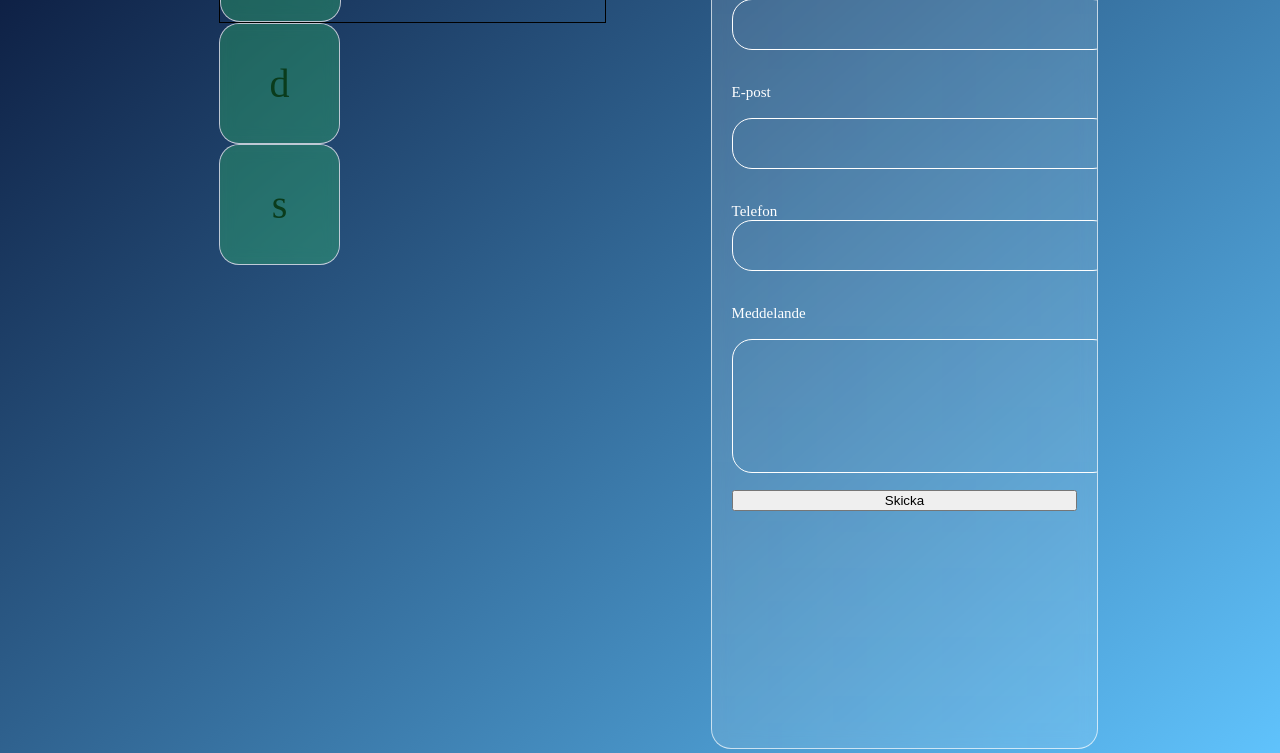
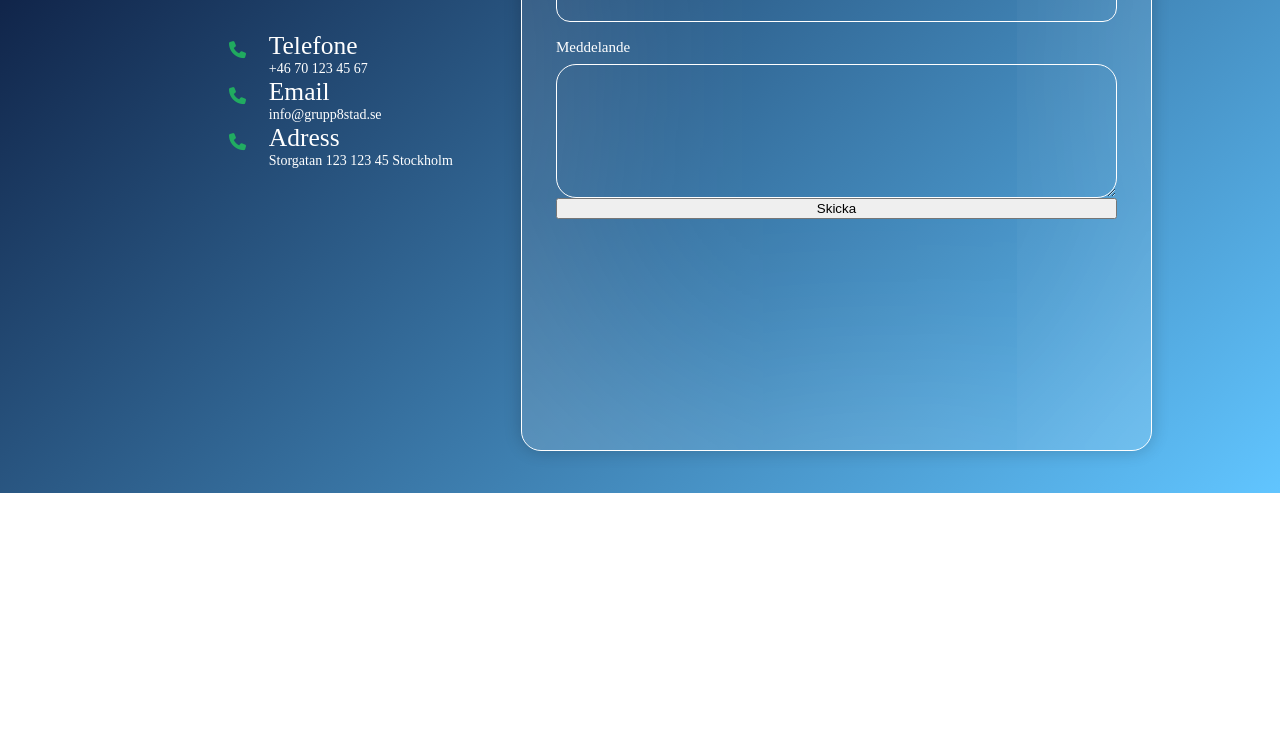
Before and after one commit to JohanssonJacob/ProjektarbeteGrupp8, a plain HTML site: page pages/contact-us.html in a window 1280 px wide. Shown: the part 307-1060 px from the top of the page. After the commit the page ends 800 px from the top, so only its background shows below. Drawn offline with Linux system fonts and the light colour scheme.

Commit message:
padding position of contact page

```diff
--- a/css/_mixins.scss
+++ b/css/_mixins.scss
@@ -1,6 +1,7 @@
 @use "sass:color";
 @use "sass:map";
 @use "./variables" as vars;
+
 @mixin respond-up($point) {
   @if map.has-key(vars.$breakpoints, $point) {
     @media (min-width: map.get(vars.$breakpoints, $point)) {
@@ -10,46 +11,40 @@
     @warn "Unknown breakpoint `#{$point}`.";
   }
 }
-@mixin glass-card(
- $width: min(60rem, 90%),
-  $height: 60rem,
-  $tint: rgba(250, 253, 255, 0.40),
-  $bg: rgba(255, 255, 255, 0.04),
-  $blur: 30rem
-) {
-  position: relative;
-  display: flex;
-  align-items: center;
-  justify-content: center;
+// @mixin glass-card(
+//  $width: min(60rem, 90%),
+//   $height: 60rem,
+//   $tint: rgba(250, 253, 255, 0.40),
+//   $bg: rgba(255, 255, 255, 0.04),
+//   $blur: 30rem  ,
+//   $br
+// ) {
+//   position: relative;
+//   display: flex;
+//   align-items: center;
+//   justify-content: center;
 
-  width: $width;
-  height: $height;
+//   width: $width;
+//   height: $height;
 
-  border: 0.2px solid rgba(255, 255, 255, 0.7);
-  border-radius: 20px;
-  overflow: hidden;
+//   border: 0.2px solid rgba(255, 255, 255, 0.7);
+//   border-radius: 20px;
+//   overflow: hidden;
 
-  background: rgba(255, 255, 255, 0.04);
-  backdrop-filter: blur(8px);
-  -webkit-backdrop-filter: blur(8px);
+//   background: rgba(255, 255, 255, 0.04);
+//   backdrop-filter: blur(8px);
+//   -webkit-backdrop-filter: blur(8px);
 
-  // glow/glas-overlay bakom innehållet
-  &::before {
-    content: "";
-    position: absolute;
-    inset: 0;
-    background: $tint;
-    filter: blur($blur);
-    margin: -20px;
-    z-index: 1;
-  }
-
-  // Se till att innehållet ligger över overlayn
-  > * {
-    position: relative;
-    z-index: 2;
-  }
-}
+//   // glow/glas-overlay
+//   &::before {
+//     content: "";
+//     position: absolute;
+//     inset: 0;
+//     background: $tint;
+//     filter: blur($blur);
+//     margin: -20px;
+//     z-index: 1;
+//   }
 
 @mixin font-smoothing($webkit: antialiased, $moz: grayscale) {
   -webkit-font-smoothing: $webkit;
--- a/css/_variables.scss
+++ b/css/_variables.scss
@@ -14,7 +14,7 @@ $accent: hsl(168 62% 52%);
 $sky: hsl(202 100% 69%);
 $accent-sky: $sky; // alias för kompatibilitet
 
-/* Breakpoints (min-width) – håll EN källa */
+/* Breakpoints (min-width)  */
 $breakpoints: (xs: 480px, sm: 640px, md: 768px, lg: 1024px, xl: 1280px) !default;
 $gradient-primary: linear-gradient(139deg, $primary, $sky);
 $gradient-accent: linear-gradient(60deg, $accent, $sky);
@@ -22,7 +22,6 @@ $navbar-bg: color.mix(white, $accent-sky, 90%);
 $shadow-glow: 0 10px 40px -10px hsla(168, 97%, 15%, 0.3);
 $shadow-soft: 0 4px 20px hsla(210, 20%, 16%, 0.10);
 
-/* Storlekar */
 $font-sizes: (sm: 0.875rem, base: 1rem, lg: 1.125rem) !default;
 $body-size: clamp(1rem, 0.6rem + 1vw, 1.125rem) !default;
 $primary: #0b1020 !default;
--- a/css/pages/_contact-us.scss
+++ b/css/pages/_contact-us.scss
@@ -7,41 +7,64 @@
 
   min-height: 100dvh;
   justify-content: center;
+  justify-items: center;
   align-items: center;
 
+  overflow: hidden;
   .container {
     display: flex;
     width: 80%;
+    height: 80dvh;
+    justify-content: center;
   }
   .section-left {
     width: 50%;
-    height: 100%;
-    align-items: center;
+    height: 50%;
+
     color: $shadow-soft;
-    align-items: center;
+
     font-size: 40px;
-    text-align: start;
+
     padding: 3rem;
+  }
+  .main-text {
+    margin-bottom: 2rem;
+    align-items: start;
+  }
+  .contact-icons {
+    display: inline-block;
   }
 
   .contact-li {
     display: flex;
-    border: 1px solid;
-    gap: 2rem;
+    align-items: flex-start;
+    gap: 0.75rem;
+  }
+  .tel-text {
+    color: white;
+    font-size: 1.5rem;
+    .tel-number {
+      font-size: 14px;
+    }
   }
 
   .contact-icon {
-    width: 4rem;
-    height: 4rem;
-    padding: 1rem;
+    display: inline;
+    align-items: flex-start;
+    justify-content: flex-start;
+    justify-items: flex-start;
+    font-size: 1rem;
+    padding: 10px;
+    color: rgba(34, 197, 94, 0.8);
 
-    @include glass-card(
-    5rem,
-    5rem,
-    rgba(34,197,94,0.3),
-    rgba(255,255,255,0.8),
-    12px
-    );
+    // @include glass-card(
+    // 1rem,
+    // 1rem,
+    // rgba(34,197,94,0.2),
+    // rgba(255,255,255,0.2),
+    // 30px    ,
+    // 10px
+    // );
   }
   .icon-btn {
     color: green;
@@ -62,42 +85,62 @@
   }
 
   .right-section {
-    width: 50%;
     display: flex;
+
+    align-items: center;
     justify-content: center;
-    align-items: center;
-    padding: 2rem;
+
+    background-attachment: fixed;
   }
+
   .glas-card {
-    @include glass-card(min(60rem, 90%), 60rem, rgba(250, 253, 255, 0.6));
+    width: 35rem;
+    height: 40rem;
+    box-shadow: 0 0 1rem 0 rgba(0, 0, 0, 0.2);
+    position: relative;
+    border: 0.5px solid white;
+    background: inherit;
+    overflow: hidden;
+    border-radius: 20px;
+    padding: 1rem;
+    z-index: 1;
+
+    // @include glass-card( min(60rem, 100%), 38rem, rgba(250, 253, 255, 0.1));
+  }
+  .glas-card::before {
+    content: "";
+    position: absolute;
+    top: 0;
+    left: 0;
+    right: 0;
+    bottom: 0;
+    background: inherit;
+    box-shadow: inset 0 0 2000px rgba(255, 255, 255, 0.3);
+    filter: blur(10px);
+    margin: -20px;
+    z-index: -1;
+    padding: 1rem;
   }
 
   .contact-form {
     display: flex;
     flex-direction: column;
-    gap: 1rem;
-    width: 100%;
-    max-width: 90%;
     font-size: 15px;
+    padding: 1rem;
     .contact-label {
       color: white;
-    }
-    .form-group {
-      width: 100%;
+      margin-bottom: 0.5rem;
     }
 
     .contact-input {
-      width: 100%;
-      left: 0;
-      padding: 1rem;
+      padding: 15px;
       background: transparent;
       border: 1px solid white;
-      border-radius: 20px;
+      border-radius: 14px;
       margin-bottom: 1rem;
     }
     .input-textarea {
       display: flex;
-      width: 100%;
       padding: 3rem 1rem;
       background: transparent;
       border: 1px solid white;
--- a/pages/contact-us.html
+++ b/pages/contact-us.html
@@ -36,8 +36,9 @@
                                 <i class="fa-solid fa-phone" aria-hidden="true"></i>
 
                             </div>
-                            <div class="contact-telefone">
+                            <div class="tel-text">
                                 <p>Telefone</p>
+                                <p class="tel-number">+46 70 123 45 67</p>
                             </div>
 
 
@@ -45,10 +46,27 @@
 
 
                         </li>
-                        <li class="contact-icon">
-                            d
+                        <li class="contact-li">
+                            <div class="contact-icon">
+                                <i class="fa-solid fa-phone" aria-hidden="true"></i>
+
+                            </div>
+                            <div class="tel-text">
+                                <p>Email</p>
+                                <p class="tel-number">info@grupp8stad.se</p>
+                            </div>
                         </li>
-                        <li class="contact-icon">s</li>
+                        <li class="contact-li">
+                            <div class="contact-icon">
+                                <i class="fa-solid fa-phone" aria-hidden="true"></i>
+
+                            </div>
+                            <div class="tel-text">
+                                <p>Adress</p>
+                                <p class="tel-number">Storgatan 123
+                                    123 45 Stockholm</p>
+                            </div>
+                        </li>
 
                     </ul>
 
@@ -68,10 +86,10 @@
                         <label class="contact-label" for="email">E-post</label>
                         <input type="email" id="email" class="contact-input">
 
-                        <div class="form-group">
-                            <label class="contact-label" for="phone">Telefon</label>
-                            <input type="tel" id="phone" class="contact-input">
-                        </div>
+
+                        <label class="contact-label" for="phone">Telefon</label>
+                        <input type="tel" id="phone" class="contact-input">
+
 
                         <label class="contact-label" for="message">Meddelande</label>
                         <textarea id="message" class="input-textarea"></textarea>
```
Also changed, not shown: css/style.css, 1 other file.
